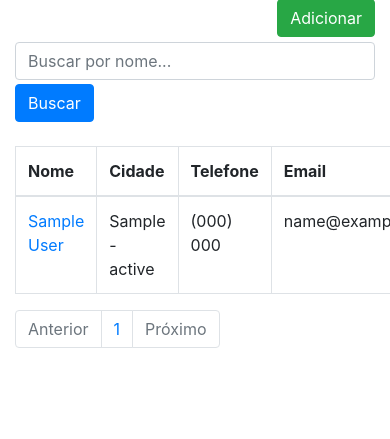
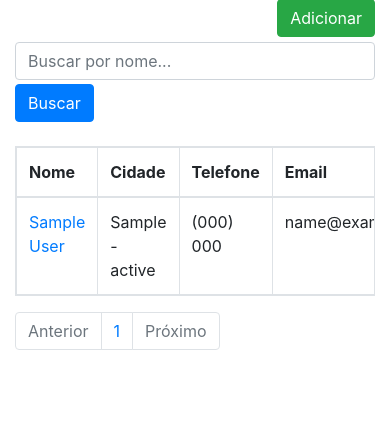
Before and after one commit to rafegal/crm, a Django app: page /customer/list/ in a window 390 px wide; the page is wider, and only the part inside the window is pictured. Shown: the part 123-562 px from the top of that part. Run offline with Django 3.2, Linux system fonts and the light colour scheme; tables that the repository leaves empty hold one stand-in row (values such as "Sample post"); some libraries are stand-ins or nearby versions.

Commit message:
added table-responsive class

```diff
--- a/customer/templates/customer/customer_list.html
+++ b/customer/templates/customer/customer_list.html
@@ -15,7 +15,7 @@
         <button type="submit" class="btn btn-primary">Buscar</button>
     <form>
 
-    <table class="table table-bordered mt-4">
+    <table class="table table-bordered mt-4 table-responsive-md">
         <thead>
             <tr>
                 <th>Nome</th>
```
